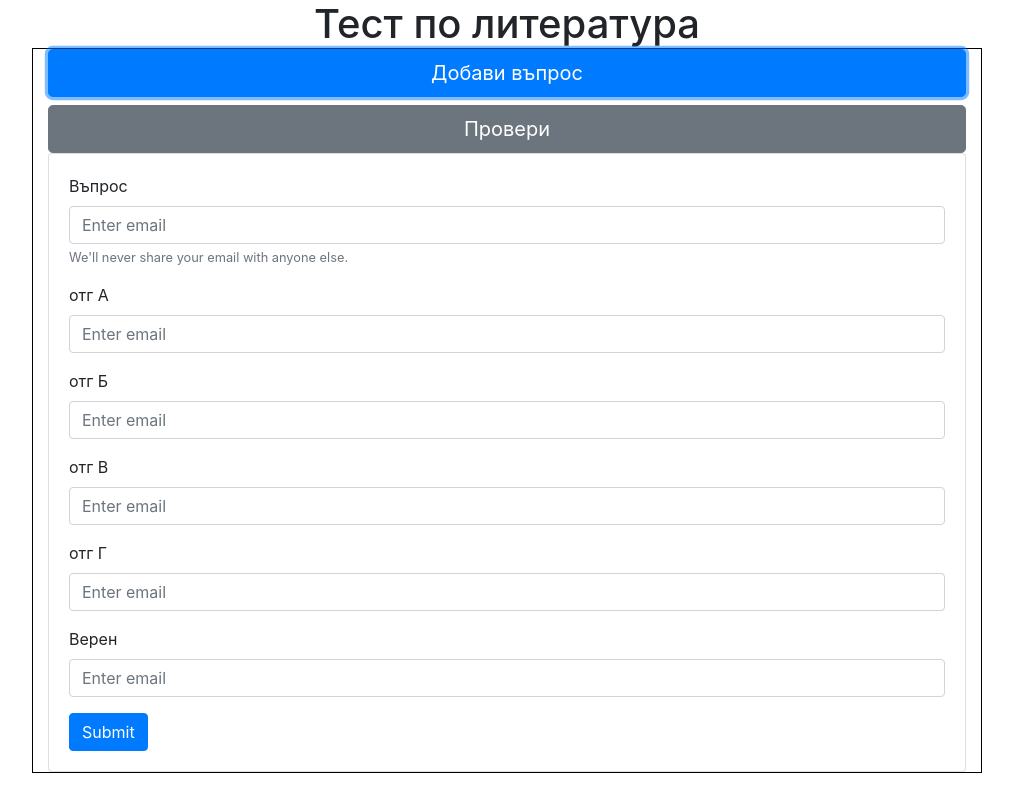
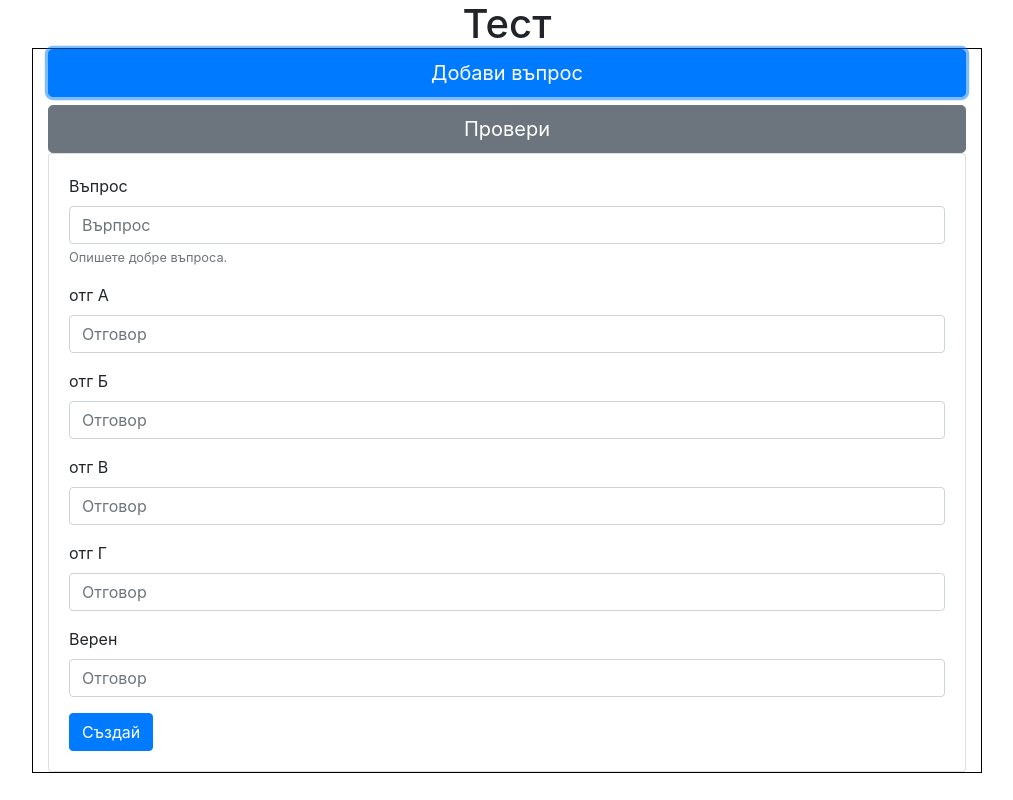
Before and after one commit to pffStoner/Test-Generator, a plain HTML site: page index.html in a window 1280 px wide. Both pictures are taken after a click on the button "Добави въпрос". Shown: the whole page, without its empty margins (133-1146 px from the left). Drawn offline with nearby package versions, Linux system fonts and the light colour scheme.

```diff
--- a/index.html
+++ b/index.html
@@ -8,14 +8,12 @@
     <!-- Bootstrap CSS -->
     <link rel="stylesheet" href="https://maxcdn.bootstrapcdn.com/bootstrap/4.0.0/css/bootstrap.min.css" integrity="sha384-Gn5384xqQ1aoWXA+058RXPxPg6fy4IWvTNh0E263XmFcJlSAwiGgFAW/dAiS6JXm" crossorigin="anonymous">
     <link rel="stylesheet" href="style.css">
-    <title>Hello, world!</title>
+    <title>Test Generator</title>
   </head>
   <body>
    <div class="container">
-
+        <h1>Тест</h1>
        <div class="row">
-
-           <h1>Тест по литература</h1>
            <div class="col-md-10">
                 <button type="button" class="btn btn-primary btn-lg btn-block"
                 data-toggle="collapse"
@@ -28,32 +26,32 @@
         <form id="form">
                 <div class="form-group">
                   <label for="exampleInputEmail1">Въпрос</label>
-                  <input type="text" class="form-control" id="exampleInputEmail1" aria-describedby="emailHelp" placeholder="Enter email">
-                  <small id="emailHelp" class="form-text text-muted">We'll never share your email with anyone else.</small>
+                  <input type="text" class="form-control" id="exampleInputEmail1" aria-describedby="emailHelp" placeholder="Върпрос">
+                  <small id="emailHelp" class="form-text text-muted">Опишете добре въпроса.</small>
                 </div>
                 <div class="form-group">
-                        <label for="exampleInputEmail1">отг А</label>
-                        <input type="text" class="form-control" id="exampleInputEmail1" aria-describedby="emailHelp" placeholder="Enter email">
+                        <label for="answer1">отг А</label>
+                        <input type="text" class="form-control" id="answer1" aria-describedby="ans" placeholder="Отговор">
                       </div>
                       <div class="form-group">
-                            <label for="exampleInputEmail1">отг Б</label>
-                            <input type="text" class="form-control" id="exampleInputEmail1" aria-describedby="emailHelp" placeholder="Enter email">
+                            <label for="answer2">отг Б</label>
+                            <input type="text" class="form-control" id="answer2" aria-describedby="ans" placeholder="Отговор">
                           </div>
                           <div class="form-group">
-                                <label for="exampleInputEmail1">отг В</label>
-                                <input type="text" class="form-control" id="exampleInputEmail1" aria-describedby="emailHelp" placeholder="Enter email">
+                                <label for="answer3">отг В</label>
+                                <input type="text" class="form-control" id="answer3" aria-describedby="ans" placeholder="Отговор">
                               </div>
                               <div class="form-group">
-                                    <label for="exampleInputEmail1">отг Г</label>
-                                    <input type="text" class="form-control" id="exampleInputEmail1" aria-describedby="emailHelp" placeholder="Enter email">
+                                    <label for="answer4">отг Г</label>
+                                    <input type="text" class="form-control" id="answer4" aria-describedby="ans" placeholder="Отговор">
                                   </div>
                                   <div class="form-group">
-                                        <label for="exampleInputEmail1">Верен</label>
-                                        <input type="text" class="form-control" id="exampleInputEmail1" aria-describedby="emailHelp" placeholder="Enter email">
+                                        <label for="correct">Верен</label>
+                                        <input type="text" class="form-control" id="correct" aria-describedby="ans" placeholder="Отговор">
                                       </div>
 
 
-                <button id="btn" onclick="createQuestion()" type="button" class="btn btn-primary">Submit</button>
+                <button id="btn" onclick="createQuestion()" type="button" class="btn btn-primary">Създай</button>
         </form>
   </div>
 </div>
--- a/style.css
+++ b/style.css
@@ -3,8 +3,10 @@
     margin: 0;
     box-sizing: border-box;
 }
-.row > h1{
+.container > h1{
     margin: 0 auto;
+    text-align: center;
+
 }
 .col-md-10{
     margin: 0 auto;
```
